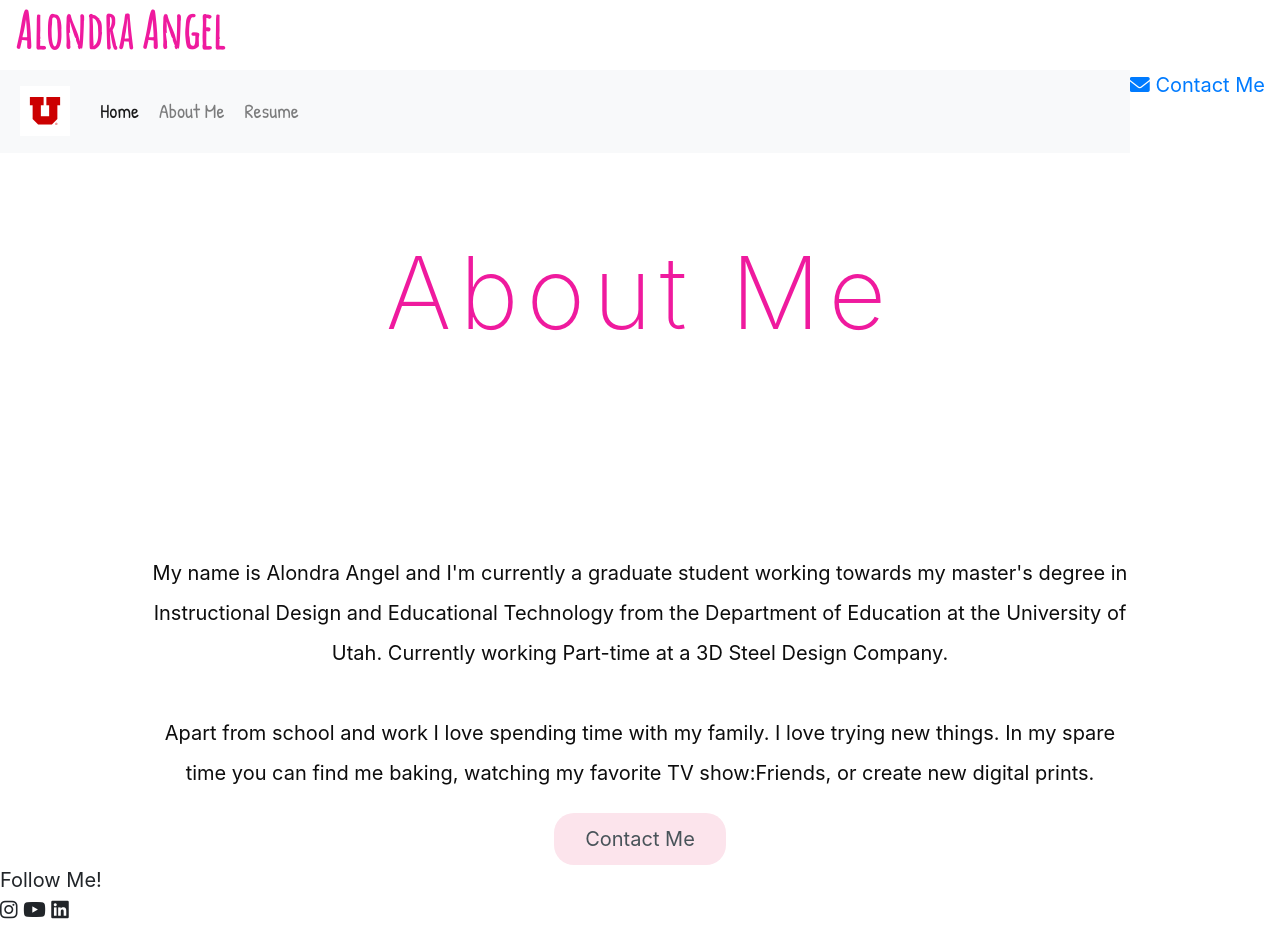
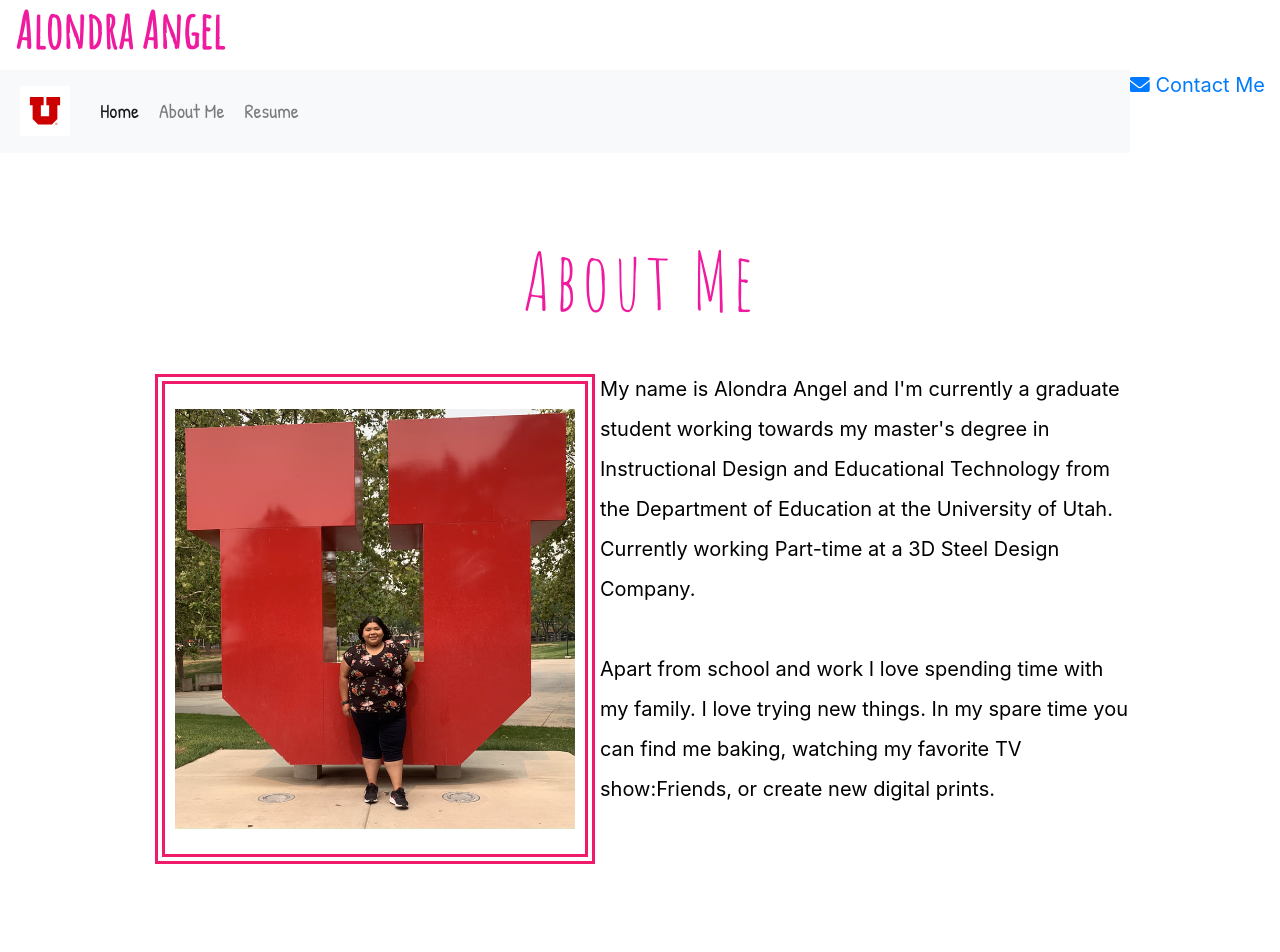
Before and after one commit to a-angel1/EDPS_ALONDRA, a plain HTML site: page about.html in a window 1280 px wide. Shown: the top 952 px of the page. Before the commit the page ends 925 px from the top, so only its background shows below. Drawn offline with nearby package versions, Linux system fonts and the light colour scheme; a web font is replaced by a local one.

Commit message:
Update stylesabout.css

```diff
--- a/css/stylesabout.css
+++ b/css/stylesabout.css
@@ -9,18 +9,12 @@
 	--main-color-white: #FFFFFF;
 	--main-color-black: #0d0d0d;
 	--main-color-lightP: #FCE4EC;
-	--main-color-dark: #45735d;
-	--main-color-light2: #f38888;
 	--main-color-dark2: #d27575;
     --main-color-pink: #F397B7;
     --main-color-deeppink: #EF1A9E;
+    --main-color-rubyp: #EF1A69;
+    --main-color-lpink: #E2BDC8;
 
-}
-
-*{
-    margin: 0;
-    padding: 0;
-    box-sizing:border-box;
 }
 
 html {
@@ -33,47 +27,59 @@ html {
     color: #EF1A9E
 }
 
-
-.header-right {
-  float: right;
-}
-
 .navbar-nav {
     font-family: 'Patrick Hand', cursive;
 }
+
+.header-right {
+  float:right;
+}
+
 
 .container {
     max-width: 1100px;
     margin: 0 auto;
     padding: 0 3rem;
     margin-top: 4rem;
-    text-align: center;
+    margin-bottom: 4rem;
+    text-align: left;
 }
 
 h2 {
     color: #EF1A9E;
-    font-size: 5rem;
+    font-size: 4rem;
     font-weight: 200;
-    letter-spacing: 8px;
-    margin-bottom: 1rem;
+    letter-spacing: 4px;
+    margin-bottom: 2rem;
+    text-align: center;
+    font-family: 'Amatic SC', cursive;
 }
 
 h3{
-    color:#EF1A9E;
+    color:deeppink;
     font-size: 4rem;
     font-weight: 400;
 }
 
-.image{
-    margin-top: 10rem;
-    margin-bottom: 5rem;
+.image {
+    width: 400px;
+    height: 450px;
+    padding: 10px;
+    border: 10px double #EF1A69;
+    margin: 5px;
+    background-image:url("../img/bio.jpeg");
+    background-size: 400px auto;
+    background-repeat:no-repeat;
+    background-position: center;
+    box-sizing:content-box;
+    float:left;
 }
 
 p{
     font-size: 1rem;
-    color: #0d0d0d;
+    color: black;
     line-height: 2rem;
-    margin-bottom: 1rem;
+    margin-bottom: 10rem;
 }
 
 .btn{
@@ -88,3 +94,22 @@ p{
 .btn:hover{
     background: #EF1A9E;
 }
+
+.flexbox-container{
+    background-color: #E2BDC8;
+    font-size: 50px;
+    display: flex;
+    align-items: baseline;
+}
+
+
+.flexbox-item{
+    width: 200px;
+    margin: 10px;
+}
+
+.flexbox-item-1{
+    min-height: 100px;
+    flex-grow: 1;
+    align-self: flex-end;
+}
```
